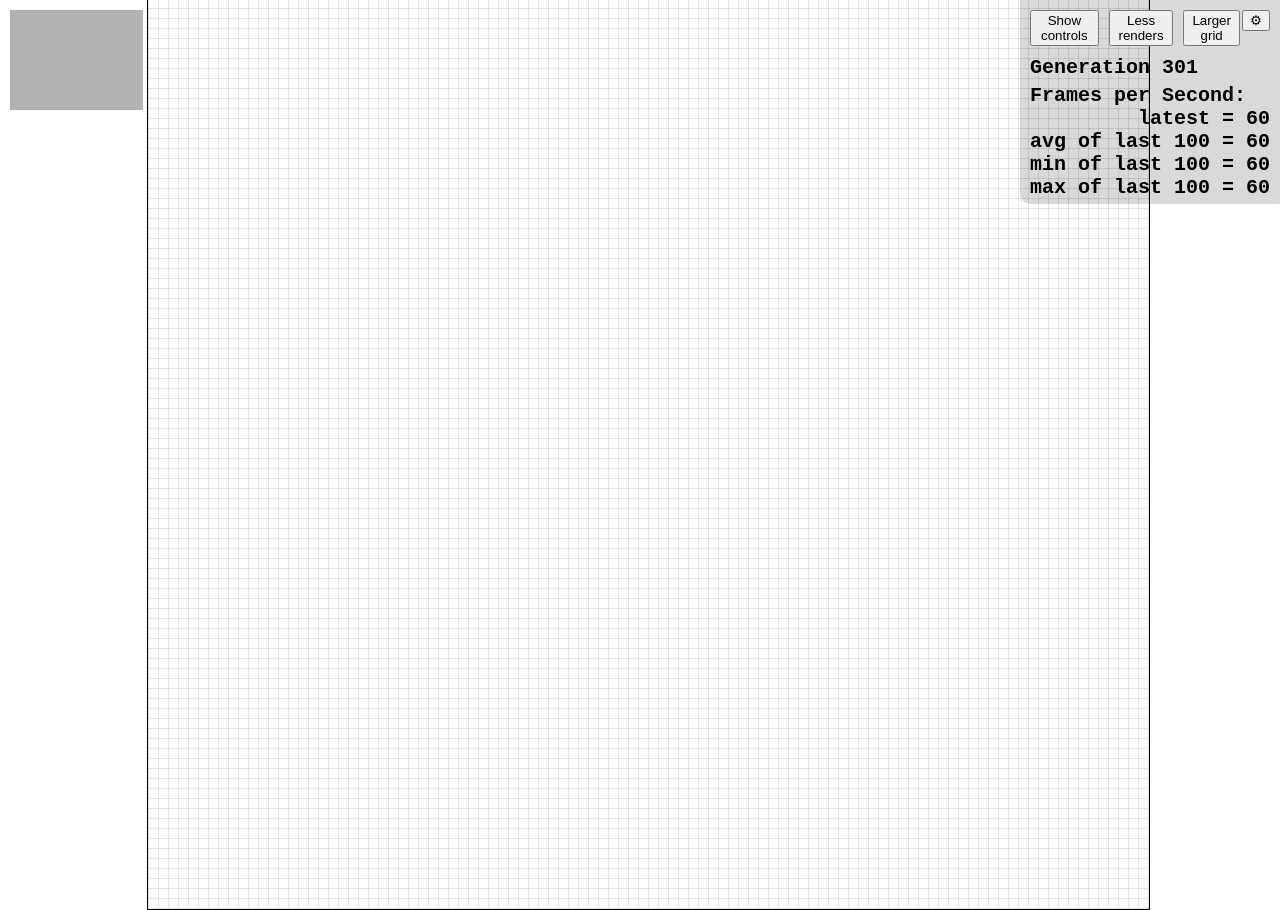
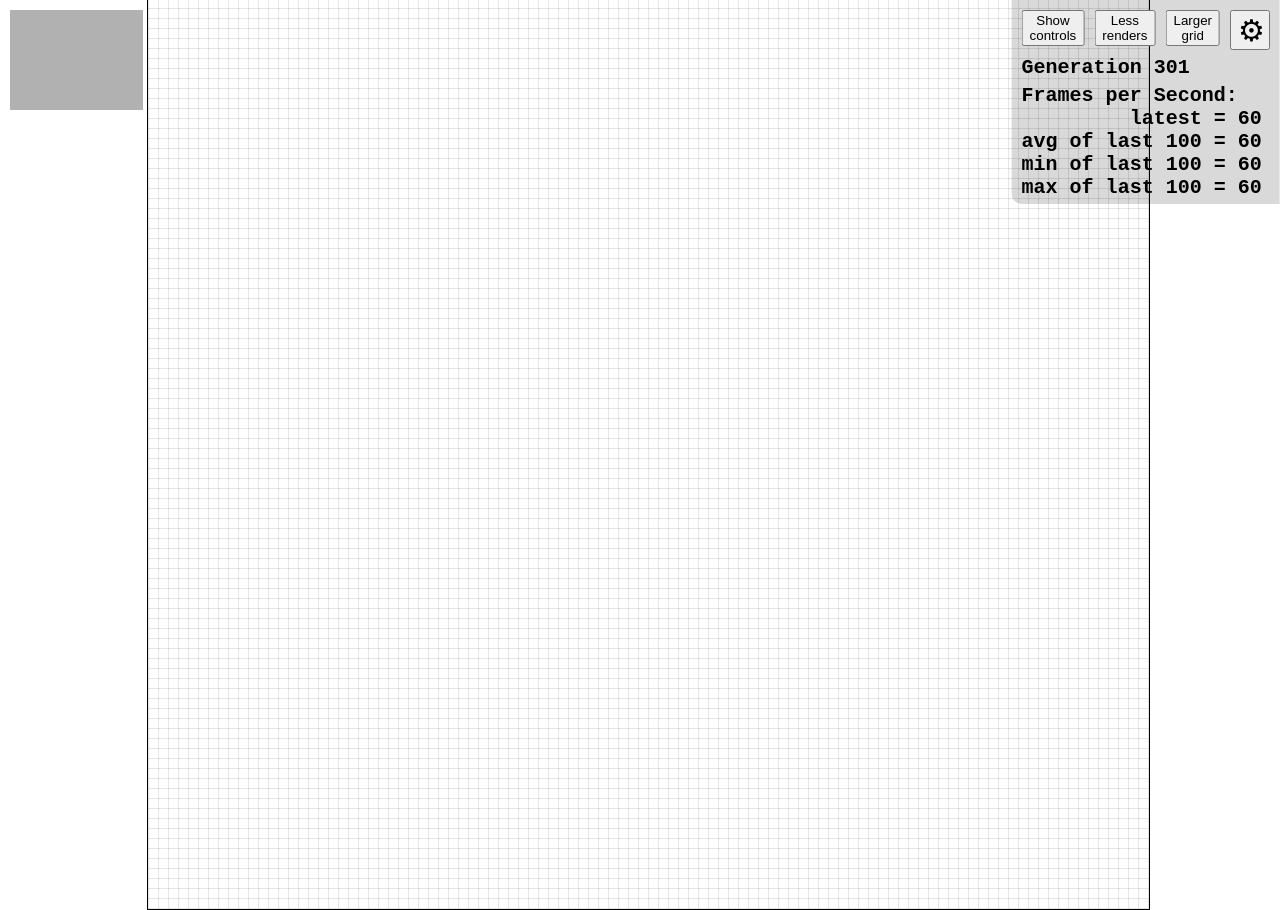
Before and after one commit to TGianella/game-of-life, a website built with webpack: page app/index.html in a window 1280 px wide. Built offline with nearby package versions, Linux system fonts and the light colour scheme; grey boxes are pictures that could not be loaded; what wasm-game-of-life would draw is missing.

Commit message:
chore(UI): increase panel button size

```diff
--- a/app/index.html
+++ b/app/index.html
@@ -81,6 +81,9 @@
         top: 10px;
         right: 10px;
         z-index: 2;
+        font-size: 30px;
+        width: 40px;
+        height: 40px;
       }
 
       .btn {
@@ -116,10 +119,7 @@
       #toggleButtonsGroup {
         display: flex;
         gap: 10px;
-      }
-
-      #changeSizeButton {
-        margin-right: 30px;
+        margin-right: 50px;
       }
     </style>
   </head>
```
